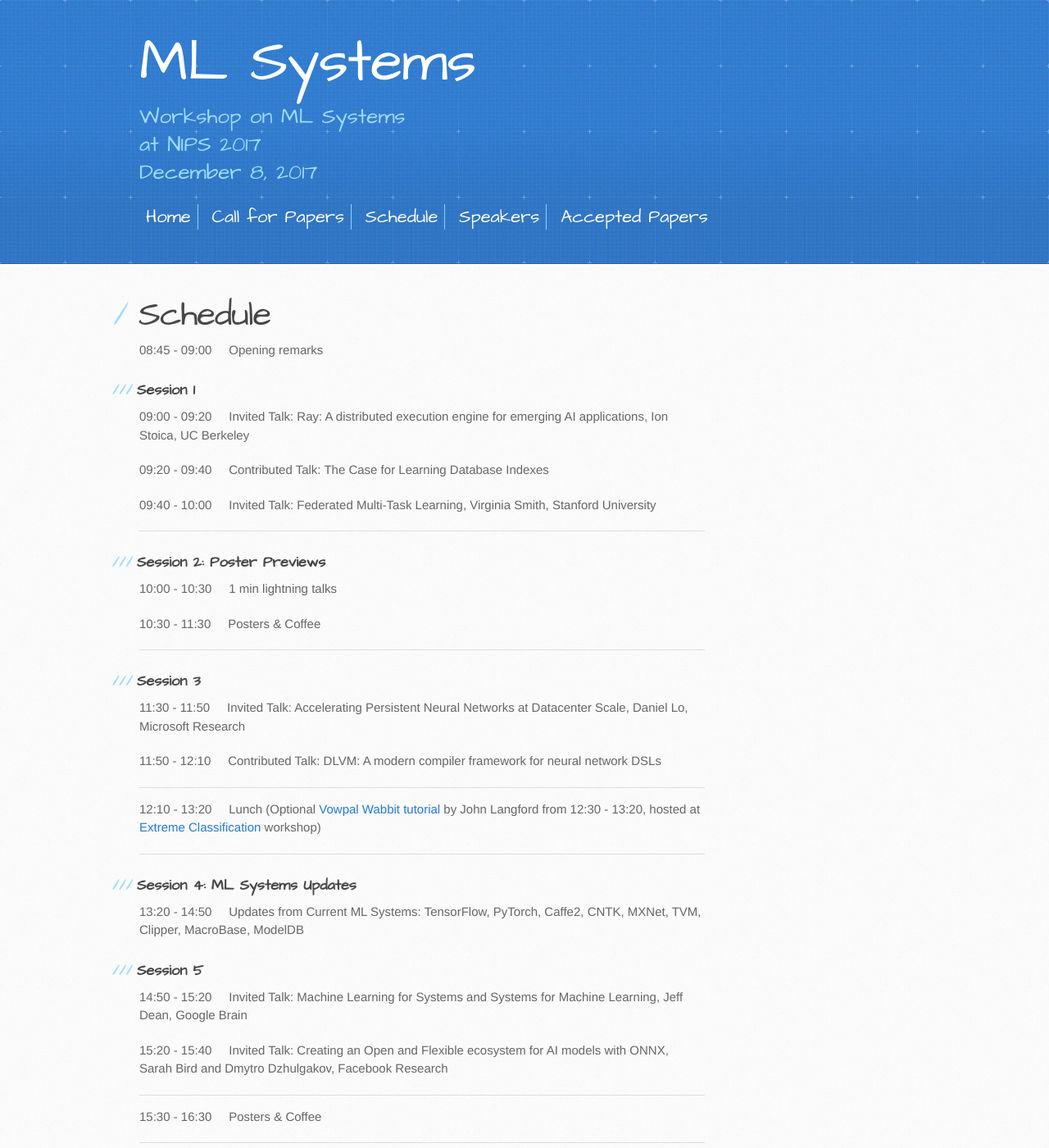
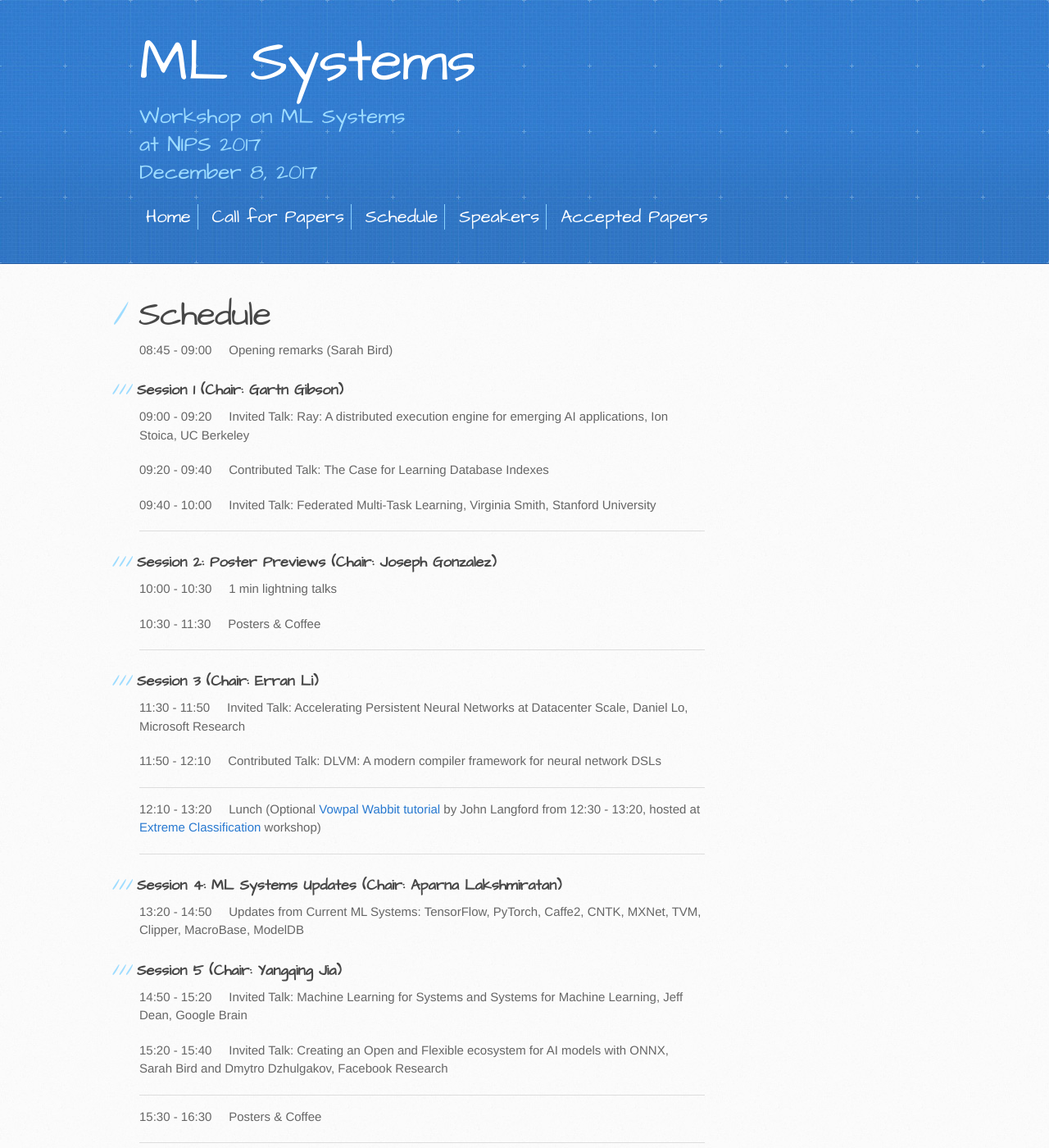
Before and after one commit to LearningSys/nips17, a Jekyll site: the page built from schedule.md, in a window 1280 px wide and 1400 px high. Shown: the whole window at 82% size. Built offline with Jekyll 4.4.1, drawn with Linux system fonts in a browser that asks for light colours; our own code applies the rules of GitHub Pages for plain Markdown files; the repository's description, which GitHub fills in, is left out; some of the changed text lies outside the part shown.

Commit message:
added session chairs

```diff
--- a/schedule.md
+++ b/schedule.md
@@ -1,8 +1,8 @@
 # Schedule
 
-08:45 - 09:00 &nbsp;&nbsp;&nbsp;    Opening remarks
+08:45 - 09:00 &nbsp;&nbsp;&nbsp;    Opening remarks (Sarah Bird)
 
-### Session 1
+### Session 1 (Chair: Gartn Gibson)
 
 09:00 - 09:20 &nbsp;&nbsp;&nbsp;     Invited Talk: Ray: A distributed execution engine for emerging AI applications, Ion Stoica, UC Berkeley
 
@@ -12,7 +12,7 @@
 
 ***
 
-### Session 2: Poster Previews
+### Session 2: Poster Previews (Chair: Joseph Gonzalez)
 
 10:00 - 10:30 &nbsp;&nbsp;&nbsp;    1 min lightning talks
 
@@ -20,7 +20,7 @@
 
 ***
 
-### Session 3
+### Session 3 (Chair: Erran Li)
 
 11:30 - 11:50 &nbsp;&nbsp;&nbsp;    Invited Talk: Accelerating Persistent Neural Networks at Datacenter Scale,  Daniel Lo, Microsoft Research
 
@@ -32,12 +32,12 @@
 
 ***
 
-### Session 4: ML Systems Updates
+### Session 4: ML Systems Updates (Chair: Aparna Lakshmiratan)
 
 13:20 - 14:50 &nbsp;&nbsp;&nbsp;    Updates from Current ML Systems: TensorFlow, PyTorch, Caffe2, CNTK, MXNet, TVM, Clipper, MacroBase, ModelDB
 
 
-### Session 5
+### Session 5 (Chair: Yangqing Jia)
 
 14:50 - 15:20 &nbsp;&nbsp;&nbsp;    Invited Talk:  Machine Learning for Systems and Systems for Machine Learning, Jeff Dean, Google Brain
 
@@ -49,13 +49,13 @@
 
 ***
 
-### Session 6
+### Session 6 (Chair: Dan Crankshaw)
 
 16:30 - 16:50 &nbsp;&nbsp;&nbsp;    Contributed Talk: NSML: A Machine Learning Platform That Enables You to Focus on Your Models
 
 16:50 - 17:10 &nbsp;&nbsp;&nbsp;    Contributed Talk: DAWNBench: An End-to-End Deep Learning Benchmark and Competition
 
 
-### Session 7
+### Session 7 (Chair: Siddhartha Sen)
 
 17:10 - 18:15 &nbsp;&nbsp;&nbsp;    Panel on Machine Learning Systems Research: Garth Gibson, Joseph Gonzalez, John Langford, Dawn Song, Yangqing Jia
```
